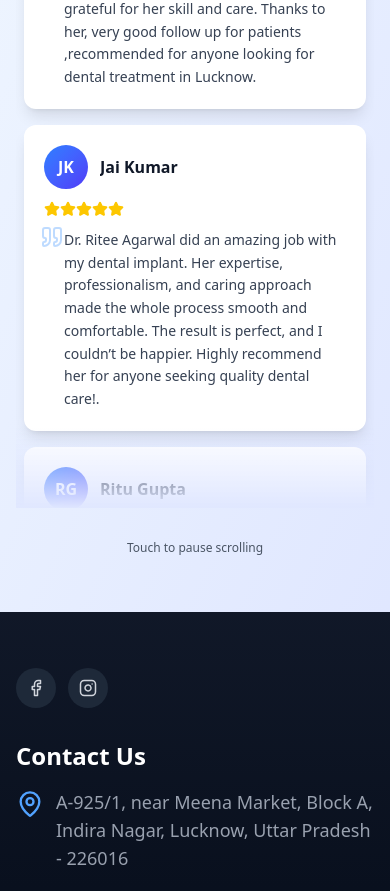
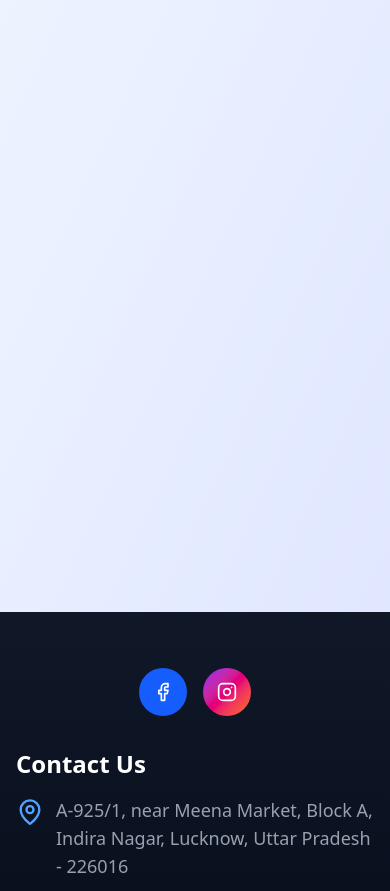
Before and after one commit to ayushagr101/dentoHealers, a React (Vite) app in the folder frontend/: page / in a window 390 px wide. Shown: the part 5500-6391 px from the top of the page. Built offline with nearby package versions, Linux system fonts and the light colour scheme.

Commit message:
update reviews with Elfsight href and update footer social media

```diff
--- a/frontend/src/App.jsx
+++ b/frontend/src/App.jsx
@@ -6,7 +6,7 @@ import Footer from "./components/Layouts/Footer";
 import Header from "./components/Header";
 import Team from "./components/Home/Team";
 import Map from "./components/Home/Map";
-import AutoScrollingReviews from "./components/Home/AutoScrollingReviews";
+import Reviews from "./components/Home/ReviewsBox";
 
 function App() {
 	return (
@@ -18,7 +18,7 @@ function App() {
 				<About />
 				<Team />
 				<Map />
-				<AutoScrollingReviews />
+				<Reviews />
 			</main>
 			<Footer />
 		</div>
--- a/frontend/src/components/Home/AutoScrollingReviews.jsx
+++ /dev/null
@@ -1,182 +0,0 @@
-import React, { useState, useEffect } from 'react';
-import { Star, Quote } from 'lucide-react';
-import { reviews } from './reviews';
-const ResponsiveScrollingReviews = () => {
-  const [isPaused, setIsPaused] = useState(false);
-  const [isMobile, setIsMobile] = useState(false);
-
-  useEffect(() => {
-    const checkMobile = () => {
-      setIsMobile(window.innerWidth < 768);
-    };
-
-    checkMobile();
-    window.addEventListener('resize', checkMobile);
-
-    return () => window.removeEventListener('resize', checkMobile);
-  }, []);
-
-
-  const renderStars = (rating) => {
-    return Array.from({ length: 5 }, (_, i) => (
-      <Star
-        key={i}
-        className={`w-4 h-4 ${
-          i < rating
-            ? 'fill-yellow-400 text-yellow-400'
-            : 'fill-gray-200 text-gray-200'
-        }`}
-      />
-    ));
-  };
-
-  const doubledReviews = [...reviews, ...reviews];
-
-  return (
-    <div className="min-h-screen bg-gradient-to-br from-blue-50 to-indigo-100 py-8 md:py-16 px-4 overflow-hidden">
-      <div className="max-w-7xl mx-auto mb-8 md:mb-12 text-center">
-        <h1 className="text-3xl md:text-5xl font-bold text-gray-900 mb-3 md:mb-4">
-          Patients Reviews
-        </h1>
-        <p className="text-lg md:text-xl text-gray-600 mb-2">
-          Don't just take our word for it
-        </p>
-        </div>
-
-      {/* Desktop: Horizontal Scroll */}
-      {!isMobile && (
-        <div
-          className="relative hidden md:block"
-          onMouseEnter={() => setIsPaused(true)}
-          onMouseLeave={() => setIsPaused(false)}
-        >
-          <div className="overflow-hidden">
-            <div
-              className={`flex gap-6 ${isPaused ? '' : 'animate-scroll-horizontal'}`}
-              style={{
-                width: 'fit-content',
-                animationPlayState: isPaused ? 'paused' : 'running'
-              }}
-            >
-              {doubledReviews.map((review, index) => (
-                <div
-                  key={`${review.id}-${index}`}
-                  className="flex-shrink-0 w-96 bg-white rounded-xl shadow-lg p-6 hover:shadow-xl transition-shadow duration-300"
-                >
-                  <div className="flex items-center gap-4 mb-4">
-                    <div className="w-12 h-12 rounded-full bg-gradient-to-br from-blue-500 to-indigo-600 text-white flex items-center justify-center font-bold text-lg flex-shrink-0">
-                      {review.avatar}
-                    </div>
-                    <div className="flex-1 min-w-0">
-                      <h3 className="font-semibold text-gray-900 text-lg truncate">
-                        {review.author}
-                      </h3>
-                      <span className="text-sm text-gray-500">{review.date}</span>
-                    </div>
-                  </div>
-
-                  <div className="flex mb-4">{renderStars(review.rating)}</div>
-
-                  <div className="relative">
-                    <Quote className="absolute -top-2 -left-2 w-8 h-8 text-blue-200" />
-                    <p className="text-gray-700 leading-relaxed pl-6 text-base">
-                      {review.text}
-                    </p>
-                  </div>
-                </div>
-              ))}
-            </div>
-          </div>
-
-          <div className="absolute top-0 left-0 bottom-0 w-32 bg-gradient-to-r from-blue-50 to-transparent pointer-events-none"></div>
-          <div className="absolute top-0 right-0 bottom-0 w-32 bg-gradient-to-l from-indigo-100 to-transparent pointer-events-none"></div>
-        </div>
-      )}
-
-      {/* Mobile: Vertical Scroll */}
-      {isMobile && (
-        <div
-          className="relative md:hidden max-h-screen"
-          onTouchStart={() => setIsPaused(true)}
-          onTouchEnd={() => setIsPaused(false)}
-        >
-          <div className="overflow-hidden h-[600px]">
-            <div
-              className={`flex flex-col gap-4 ${isPaused ? '' : 'animate-scroll-vertical'}`}
-              style={{
-                animationPlayState: isPaused ? 'paused' : 'running'
-              }}
-            >
-              {doubledReviews.map((review, index) => (
-                <div
-                  key={`${review.id}-${index}`}
-                  className="flex-shrink-0 bg-white rounded-xl shadow-lg p-5 mx-2"
-                >
-                  <div className="flex items-center gap-3 mb-3">
-                    <div className="w-11 h-11 rounded-full bg-gradient-to-br from-blue-500 to-indigo-600 text-white flex items-center justify-center font-bold text-base flex-shrink-0">
-                      {review.avatar}
-                    </div>
-                    <div className="flex-1 min-w-0">
-                      <h3 className="font-semibold text-gray-900 text-base truncate">
-                        {review.author}
-                      </h3>
-                      <span className="text-xs text-gray-500">{review.date}</span>
-                    </div>
-                  </div>
-
-                  <div className="flex mb-3">{renderStars(review.rating)}</div>
-
-                  <div className="relative">
-                    <Quote className="absolute -top-1 -left-1 w-6 h-6 text-blue-200" />
-                    <p className="text-gray-700 leading-relaxed pl-5 text-sm">
-                      {review.text}
-                    </p>
-                  </div>
-                </div>
-              ))}
-            </div>
-          </div>
-
-          <div className="absolute top-0 left-0 right-0 h-20 bg-gradient-to-b from-blue-50 to-transparent pointer-events-none"></div>
-          <div className="absolute bottom-0 left-0 right-0 h-20 bg-gradient-to-t from-indigo-100 to-transparent pointer-events-none"></div>
-        </div>
-      )}
-
-      <style jsx>{`
-        @keyframes scrollHorizontal {
-          0% {
-            transform: translateX(0);
-          }
-          100% {
-            transform: translateX(-50%);
-          }
-        }
-
-        @keyframes scrollVertical {
-          0% {
-            transform: translateY(0);
-          }
-          100% {
-            transform: translateY(-50%);
-          }
-        }
-
-        .animate-scroll-horizontal {
-          animation: scrollHorizontal 40s linear infinite;
-        }
-
-        .animate-scroll-vertical {
-          animation: scrollVertical 30s linear infinite;
-        }
-      `}</style>
-
-      <div className="text-center mt-8 md:mt-12">
-        <p className="text-gray-600 text-xs md:text-sm px-4">
-          {isMobile ? 'Touch to pause scrolling' : 'Hover over reviews to pause scrolling'}
-        </p>
-      </div>
-    </div>
-  );
-};
-
-export default ResponsiveScrollingReviews;
--- /dev/null
+++ b/frontend/src/components/Home/ReviewsBox.jsx
@@ -0,0 +1,27 @@
+import React, { useState, useEffect } from "react";
+import { Star, Quote } from "lucide-react";
+import { reviews } from "./reviews";
+const Reviews = () => {
+	return (
+		<div className="min-h-screen bg-gradient-to-br from-blue-50 to-indigo-100 py-8 md:py-16 px-4 overflow-hidden">
+			<div className="max-w-7xl mx-auto mb-8 md:mb-12 text-center">
+				<h1 className="text-3xl md:text-5xl font-bold text-gray-900 mb-3 md:mb-4">
+					Patients Reviews
+				</h1>
+				<p className="text-lg md:text-xl text-gray-600 mb-2">
+					Don't just take our word for it
+				</p>
+			</div>
+      <script src="https://elfsightcdn.com/platform.js" async></script>
+			<div
+				class="elfsight-app-020dc655-aa89-4b9a-a1d6-33c7247c0b60"
+				data-elfsight-app-lazy
+			></div>
+		</div>
+	);
+};
+
+export default Reviews;
+
+//https://dash.elfsight.com/
+//Use Elfsight for reviews widget
--- a/frontend/src/components/Layouts/Footer.jsx
+++ b/frontend/src/components/Layouts/Footer.jsx
@@ -1,5 +1,13 @@
-import React from 'react';
-import { MapPin, Phone, Mail, Clock, Facebook, Instagram, Twitter } from 'lucide-react';
+import React from "react";
+import {
+	MapPin,
+	Phone,
+	Mail,
+	Clock,
+	Facebook,
+	Instagram,
+	Twitter,
+} from "lucide-react";
 
 const Footer = () => {
 	return (
@@ -10,20 +18,27 @@ const Footer = () => {
 					{/* About Section */}
 					<div className="space-y-4">
 						{/* Social Media */}
-
-            <div className="flex gap-3 pt-2">
+						<div className="flex gap-4 pt-2 justify-center">
 							<a
 								href="https://www.facebook.com/dentohealers/"
-                className="w-10 h-10 rounded-full bg-gray-800 flex items-center justify-center hover:bg-blue-600 transition-colors duration-300 onClick:bg-blue-700"
+								className="group relative w-12 h-12 rounded-full bg-blue-600 flex items-center justify-center transition-all duration-300 hover:scale-110 hover:bg-blue-700 hover:shadow-lg hover:shadow-blue-500/50 active:scale-95"
 								aria-label="Facebook"
 							>
-                <Facebook size={18} />
+								<Facebook
+									size={20}
+									className="text-white transition-transform duration-300 group-hover:scale-110"
+								/>
 							</a>
+
 							<a
 								href="https://www.instagram.com/dentohealers/"
-                className="w-10 h-10 rounded-full bg-gray-800 flex items-center justify-center hover:bg-pink-600 transition-colors duration-300 onClick:bg-pink-700"
+								className="group relative w-12 h-12 rounded-full bg-gradient-to-br from-purple-600 via-pink-600 to-orange-500 flex items-center justify-center transition-all duration-300 hover:scale-110 hover:shadow-lg hover:shadow-pink-500/50 active:scale-95"
+								aria-label="Instagram"
 							>
-                <Instagram size={18} />
+								<Instagram
+									size={20}
+									className="text-white transition-transform duration-300 group-hover:scale-110"
+								/>
 							</a>
 						</div>
 					</div>
@@ -36,18 +51,26 @@ const Footer = () => {
 							<li className="flex items-start gap-3">
 								<MapPin className="text-blue-400 w-7 h-7 flex-shrink-0 mt-0.5" />
 								<span className="text-lg md:text-xl text-gray-400">
-                  A-925/1, near Meena Market, Block A, Indira Nagar, Lucknow, Uttar Pradesh - 226016<br />
+									A-925/1, near Meena Market, Block A, Indira Nagar, Lucknow,
+									Uttar Pradesh - 226016
+									<br />
 								</span>
 							</li>
 							<li className="flex items-center gap-3">
 								<Phone className="text-blue-400 w-7 h-7 flex-shrink-0" />
-                <a href="tel:+918004727186" className="text-lg md:text-xl text-gray-400 hover:text-blue-400 transition-colors">
+								<a
+									href="tel:+918004727186"
+									className="text-lg md:text-xl text-gray-400 hover:text-blue-400 transition-colors"
+								>
 									+91 800-472-7186
 								</a>
 							</li>
 							<li className="flex items-center gap-3">
 								<Mail className="text-blue-400 w-7 h-7 flex-shrink-0" />
-                <a href="mailto:dentohealers@gmail.com" className="text-lg md:text-xl text-gray-400 hover:text-blue-400 transition-colors">
+								<a
+									href="mailto:dentohealers@gmail.com"
+									className="text-lg md:text-xl text-gray-400 hover:text-blue-400 transition-colors"
+								>
 									dentohealers@gmail.com
 								</a>
 							</li>
```
Lines whose indentation alone changed are shown as unchanged.
